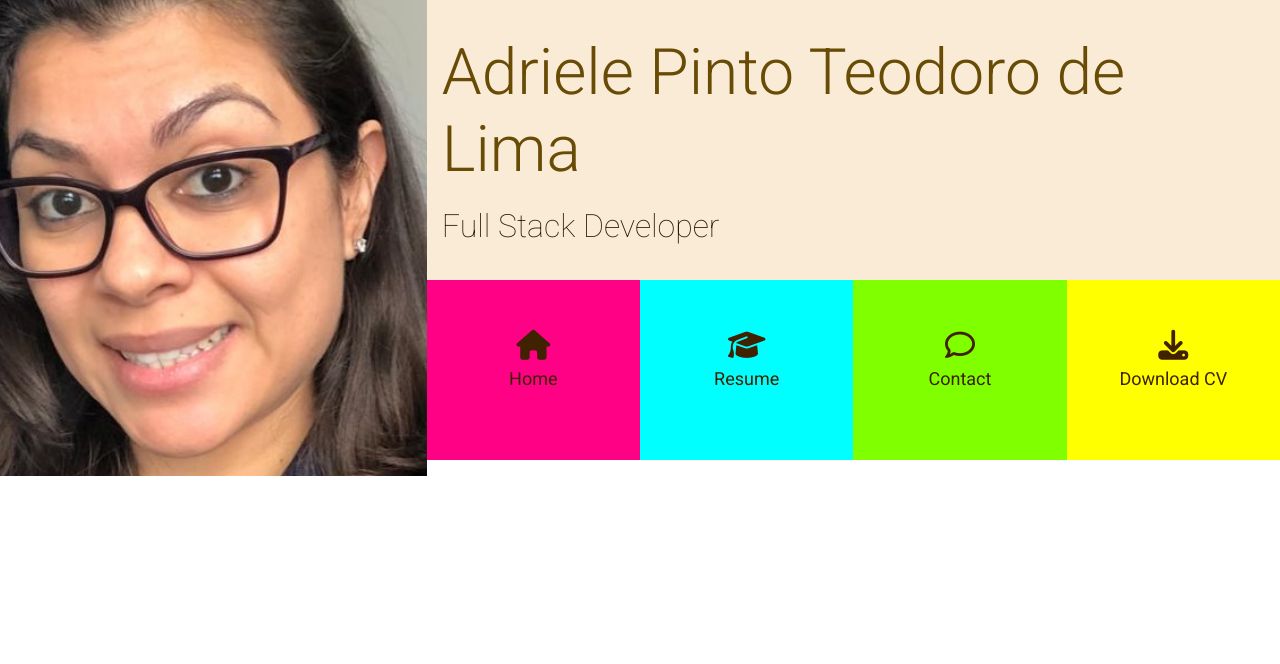
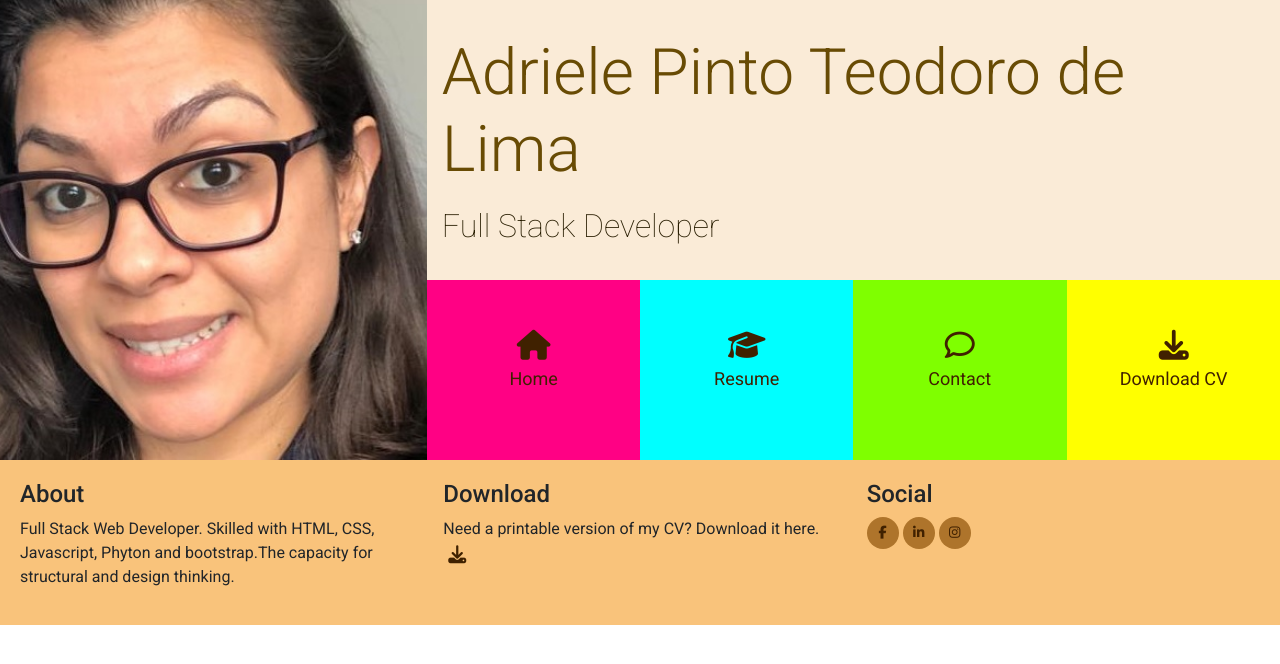
Before and after one commit to Adriele-lima/Bootstrap, a plain HTML site: page index.html in a window 1280 px wide. Drawn offline with nearby package versions, Linux system fonts and the light colour scheme.

Commit message:
Adding footer details and style

```diff
--- a/css/style.css
+++ b/css/style.css
@@ -69,6 +69,10 @@
     font-size: 0;
 }
 
+#nav {
+    margin: 0;
+}
+
 #nav li {
     font-size: 14pt;
     padding: 0;
@@ -82,6 +86,8 @@
 .menu-item a {
     text-align: center;
     color: #402100;
+    width: 100%;
+    height: 180px;
 }
 
 .menu-item i {
@@ -92,8 +98,63 @@
 }
 
 .menu-item span {
-    width: 100%;
     display: block;
     font-size: 18px;
     padding-top: 5px;
 }
+
+/* ---------------- Hover ---------------- */
+
+.hvr-sweep-to-bottom:before {
+    background-color: rgba(0, 0, 0, 0.2)
+}
+
+/* ---------------- Footer ---------------- */
+
+footer{
+    background-color: #f9c37b;
+    min-height: 120px;
+}
+
+.cv-pdf {
+    font-size: 18px;
+    color: #402100;
+    text-align: center;
+    padding-left: 5px;
+    transition: all 0.35s ease-in-out;
+    -moz-transition: all 0.35s ease-in-out;
+    -webkit-transition: all 0.35s ease-in-out;
+    -o-transition: all 0.35s ease-in-out;
+}
+
+.cv-pdf i:hover {
+    color: #fafafa;
+}
+
+.social-links {
+    padding-bottom: 15px;
+}
+
+.social-links li a i {
+    width: 32px;
+    height: 32px;
+    padding: 12px 0;
+    border-radius: 50%;
+    font-size: 13px;
+    line-height: 7px;
+    text-align: center;
+    color: #402100;
+    background: #ae742b;
+    transition: all 0.35s ease-in-out;
+    -moz-transition: all 0.35s ease-in-out;
+    -webkit-transition: all 0.35s ease-in-out;
+    -o-transition: all 0.35s ease-in-out;
+}
+
+.social-links li a i:hover {
+    background: #fafafa;
+}
+
+#footer-details {
+    padding: 20px;
+}
--- a/index.html
+++ b/index.html
@@ -6,6 +6,7 @@
     <meta http-equiv="X-UA-Compatible" content="ie=edge">
     <link rel="stylesheet" href="https://maxcdn.bootstrapcdn.com/bootstrap/4.2.1/css/bootstrap.min.css" type="text/css" />
     <script src="https://kit.fontawesome.com/5d852ae91a.js" crossorigin="anonymous"></script>
+    <link rel="stylesheet" href="https://cdnjs.cloudflare.com/ajax/libs/hover.css/2.1.1/css/hover-min.css" type="text/css" />
     <link rel="stylesheet" href="css/style.css">
     <title>Adriele Pinto Teodoro de Lima</title>
 </head>
@@ -24,16 +25,16 @@
                     <div class="col">
                         <ul id="nav" class="list-inline menucontainer">
                             <li class="col-6 col-sm-3 ui-menu-color-home list-inline-item menu-item">
-                                <a href="#"><i class="fa-solid fa-house"></i><span>Home</span></a>
+                                <a href="#" class="hvr-sweep-to-bottom"><i class="fa-solid fa-house"></i><span>Home</span></a>
                             </li>
                             <li class="col-6 col-sm-3 ui-menu-color-resume list-inline-item menu-item">
-                                <a href="#"><i class="fa-solid fa-graduation-cap"></i><span>Resume</span></a>
+                                <a href="#" class="hvr-sweep-to-bottom"><i class="fa-solid fa-graduation-cap"></i><span>Resume</span></a>
                             </li>
                             <li class="col-6 col-sm-3 ui-menu-color-contact list-inline-item menu-item">
-                                <a href="#"><i class="fa-regular fa-comment"></i><span>Contact</span></a>
+                                <a href="#" class="hvr-sweep-to-bottom"><i class="fa-regular fa-comment"></i><span>Contact</span></a>
                             </li>
                             <li class="col-6 col-sm-3 ui-menu-color-download list-inline-item menu-item">
-                                <a href="#"><i class="fa-solid fa-download"></i><span>Download CV</span></a>
+                                <a href="#" class="hvr-sweep-to-bottom"><i class="fa-solid fa-download"></i><span>Download CV</span></a>
                             </li>
                         </ul>
                     </div>
@@ -45,7 +46,48 @@
 
     </section>
     <footer>
-
+        <div id="footer-details" class="row">
+            <div class="col-4">
+                <h4>About</h4>
+                <p class="inline-block">
+                    Full Stack Web Developer. Skilled with HTML, CSS, Javascript, Phyton
+                    and bootstrap.The capacity for structural and design thinking.
+                </p>
+            </div>
+            <div class="col-4">
+                <h4>Download</h4>
+                <p class="inline-block">
+                    Need a printable version of my CV? Download it here.
+                    <a href="#" target="_blank" class="cv-pdf">
+                        <i class="fa fa-download" aria-hidden="true"></i>
+                        <span class="sr-only">Download link.</span>
+                    </a>
+                </p>
+            </div>
+            <div class="col-4">
+                <h4>Social</h4>
+                <ul class="list-inline social-links">
+                    <li class="list-inline-item">
+                        <a href="#" target="_blank">
+                            <i class="fa fa-facebook" aria-hidden="true"></i>
+                            <span class="sr-only">Facebook</span>
+                        </a>
+                    </li>
+                    <li class="list-inline-item">
+                        <a href="#" target="_blank">
+                            <i class="fa fa-linkedin" aria-hidden="true"></i>
+                            <span class="sr-only">LinkedIn</span>
+                        </a>
+                    </li>
+                    <li class="list-inline-item">
+                        <a href="#" target="_blank">
+                            <i class="fa fa-instagram" aria-hidden="true"></i>
+                            <span class="sr-only">Instagram</span>
+                        </a>
+                    </li>
+                </ul>
+            </div>
+        </div>
     </footer>
 </body>
 </html>
```
